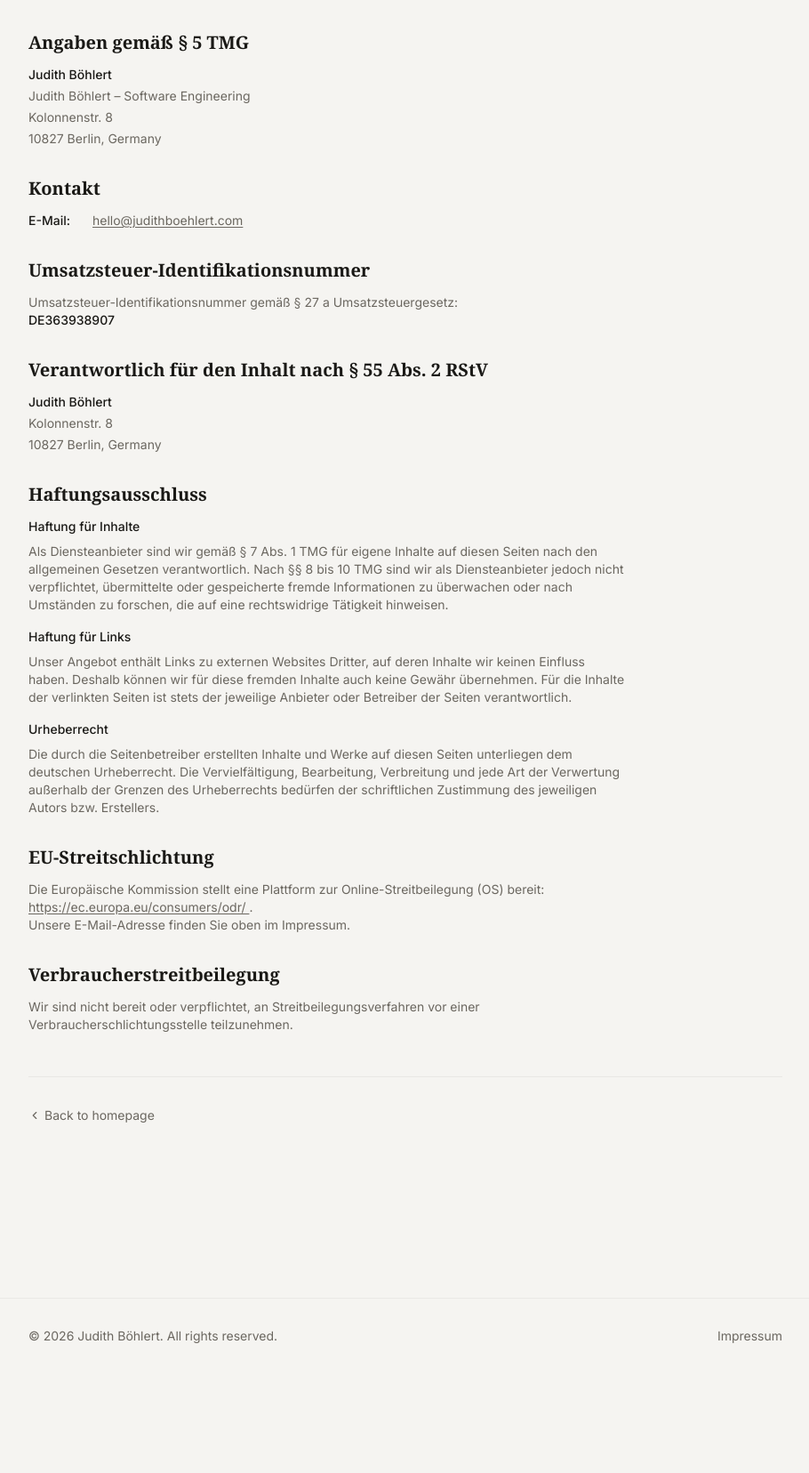
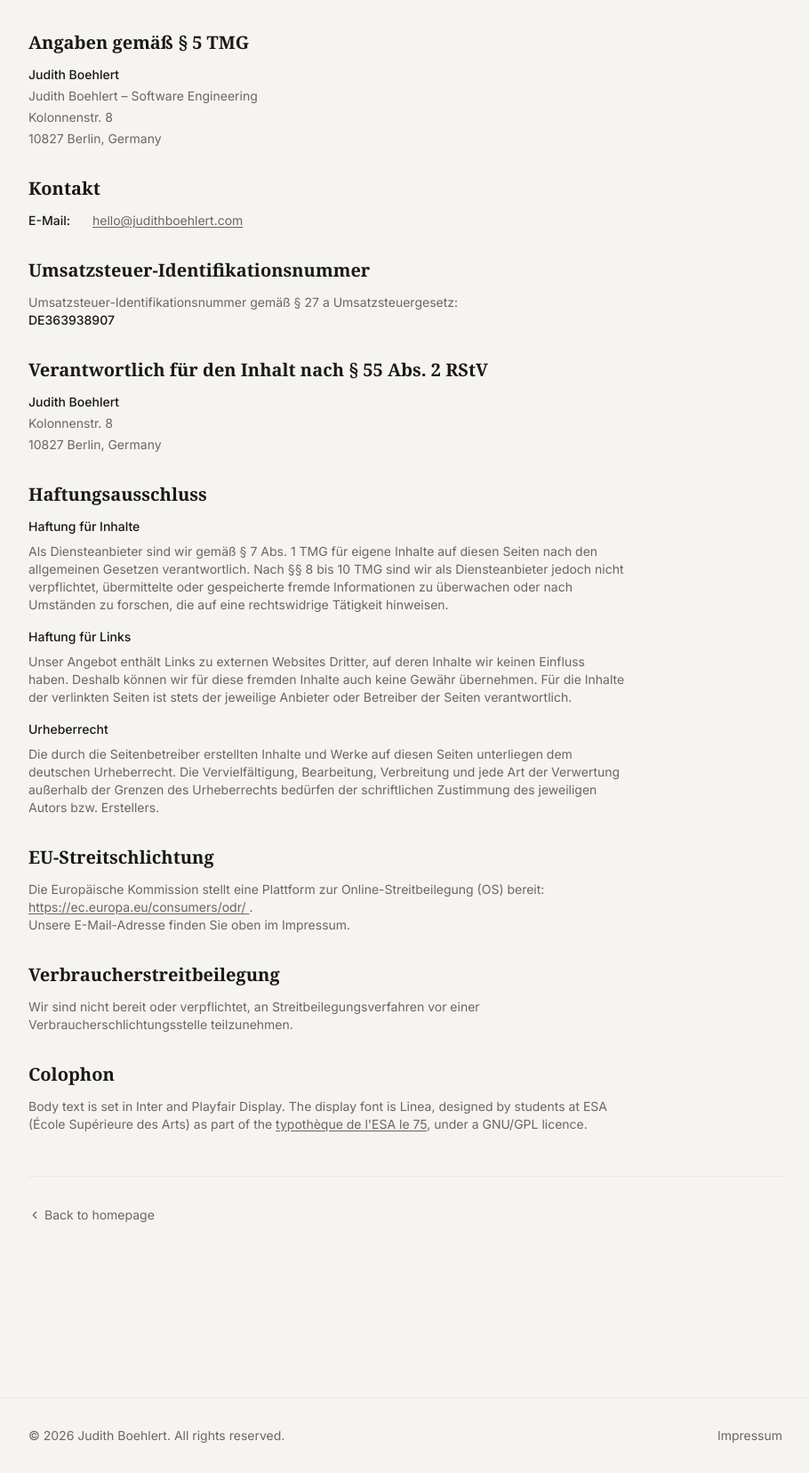
Before and after one commit to judicodes/personal-homepage, an Astro site: page /imprint in a window 1280 px wide. Shown: the part 199-1855 px from the top of the page at 89% size, without its empty margins (184-1094 px from the left). Before the commit the page ends 1743 px from the top, so only its background shows below. Built offline with nearby package versions, Linux system fonts and the light colour scheme; Astro itself is replaced by a stand-in of ours; a web font is replaced by a local one.

Commit message:
Cool font.

```diff
--- a/src/components/About.astro
+++ b/src/components/About.astro
@@ -41,7 +41,7 @@ import photo from '../assets/judi1_square_small.jpeg';
       <div class="md:col-span-1 order-1 md:order-2 flex justify-center md:justify-end">
         <Image
           src={photo}
-          alt="Judith Böhlert"
+          alt="Judith Boehlert"
           width={600}
           height={600}
           class="w-48 h-48 md:w-full md:h-auto md:aspect-square rounded-2xl object-cover"
--- a/src/components/Footer.astro
+++ b/src/components/Footer.astro
@@ -4,7 +4,7 @@ const year = new Date().getFullYear();
 
 <footer class="border-t border-black/5 dark:border-white/5 py-8 mt-24">
   <div class="max-w-4xl mx-auto px-6 flex flex-col sm:flex-row items-center justify-between gap-4 text-sm text-[#6b6760] dark:text-[#9b9790]">
-    <p>&copy; {year} Judith Böhlert. All rights reserved.</p>
+    <p>&copy; {year} Judith Boehlert. All rights reserved.</p>
     <nav aria-label="Footer navigation">
       <a
         href="/imprint"
--- a/src/components/Hero.astro
+++ b/src/components/Hero.astro
@@ -5,8 +5,8 @@
 <section class="py-24 sm:py-32">
   <div class="max-w-4xl mx-auto px-6">
     <div class="max-w-2xl">
-      <h1 class="font-serif text-5xl sm:text-6xl lg:text-7xl font-bold leading-tight text-[#1a1916] dark:text-[#e8e6e1] mb-6">
-        Judith Böhlert
+      <h1 class="text-5xl sm:text-6xl lg:text-7xl leading-tight text-[#1a1916] dark:text-[#e8e6e1] mb-6" style="font-family: 'Linea', serif;">
+        Judith Boehlert
       </h1>
 
       <p class="text-xl sm:text-2xl font-serif italic text-[#6b6760] dark:text-[#9b9790] mb-6">
--- a/src/pages/connect.astro
+++ b/src/pages/connect.astro
@@ -2,7 +2,7 @@
 import ConnectLayout from '../layouts/ConnectLayout.astro';
 ---
 
-<ConnectLayout title="Connect — Judith Böhlert" description="Ways to reach and follow Judith Böhlert">
+<ConnectLayout title="Connect — Judith Boehlert" description="Ways to reach and follow Judith Boehlert">
   <main id="main-content" class="w-full max-w-sm mx-auto px-6 py-16">
 
     <!-- Header -->
@@ -14,7 +14,7 @@ import ConnectLayout from '../layouts/ConnectLayout.astro';
         <span class="font-serif text-2xl font-bold text-[#8b6f47]/60 select-none">J</span>
       </div>
       <h1 class="font-serif text-2xl font-bold text-[#1a1916] dark:text-[#e8e6e1]">
-        Judith Böhlert
+        Judith Boehlert
       </h1>
       <p class="text-sm text-[#6b6760] dark:text-[#9b9790] mt-1">
         Software Engineer &amp; Consultant
--- a/src/pages/imprint.astro
+++ b/src/pages/imprint.astro
@@ -4,7 +4,7 @@ import Nav from '../components/Nav.astro';
 import Footer from '../components/Footer.astro';
 ---
 
-<BaseLayout title="Impressum — Judith Böhlert" description="Legal information pursuant to § 5 TMG">
+<BaseLayout title="Impressum — Judith Boehlert" description="Legal information pursuant to § 5 TMG">
   <Nav />
   <main id="main-content" class="max-w-4xl mx-auto px-6 py-16 sm:py-24">
 
@@ -20,8 +20,8 @@ import Footer from '../components/Footer.astro';
           Angaben gemäß § 5 TMG
         </h2>
         <address class="not-italic space-y-1 text-sm">
-          <p class="font-medium text-[#1a1916] dark:text-[#e8e6e1]">Judith Böhlert</p>
-          <p>Judith Böhlert – Software Engineering</p>
+          <p class="font-medium text-[#1a1916] dark:text-[#e8e6e1]">Judith Boehlert</p>
+          <p>Judith Boehlert – Software Engineering</p>
           <p>Kolonnenstr. 8</p>
           <p>10827 Berlin, Germany</p>
         </address>
@@ -64,7 +64,7 @@ import Footer from '../components/Footer.astro';
           Verantwortlich für den Inhalt nach § 55 Abs. 2 RStV
         </h2>
         <address class="not-italic space-y-1 text-sm">
-          <p class="font-medium text-[#1a1916] dark:text-[#e8e6e1]">Judith Böhlert</p>
+          <p class="font-medium text-[#1a1916] dark:text-[#e8e6e1]">Judith Boehlert</p>
           <p>Kolonnenstr. 8</p>
           <p>10827 Berlin, Germany</p>
         </address>
@@ -138,6 +138,24 @@ import Footer from '../components/Footer.astro';
         </p>
       </section>
 
+      <!-- Colophon -->
+      <section>
+        <h2 class="font-serif text-xl font-bold text-[#1a1916] dark:text-[#e8e6e1] mb-3">
+          Colophon
+        </h2>
+        <p class="text-sm">
+          Body text is set in Inter and Playfair Display. The display font is Linea, designed by
+          students at ESA (École Supérieure des Arts) as part of the
+          <a
+            href="https://typotheque.le75.be/"
+            target="_blank"
+            rel="noopener noreferrer"
+            class="underline underline-offset-2 hover:text-[#8b6f47] transition-colors duration-150"
+          >typothèque de l'ESA le 75</a>,
+          under a GNU/GPL licence.
+        </p>
+      </section>
+
     </div>
 
     <div class="mt-12 pt-8 border-t border-black/5 dark:border-white/5">
--- a/src/pages/index.astro
+++ b/src/pages/index.astro
@@ -8,7 +8,7 @@ import LowNoise from '../components/LowNoise.astro';
 import Footer from '../components/Footer.astro';
 ---
 
-<BaseLayout title="Judith Böhlert — Software Engineer & Consultant">
+<BaseLayout title="Judith Boehlert — Software Engineer & Consultant">
   <Nav />
   <main id="main-content">
     <Hero />
--- a/src/styles/global.css
+++ b/src/styles/global.css
@@ -1,4 +1,20 @@
 @import "tailwindcss";
+
+@font-face {
+  font-family: 'Linea';
+  src: url('/fonts/Linea.otf') format('opentype');
+  font-weight: normal;
+  font-style: normal;
+  font-display: swap;
+}
+
+@font-face {
+  font-family: 'OnlyTrue';
+  src: url('/fonts/OnlyTrue-Neutral.ttf') format('truetype');
+  font-weight: normal;
+  font-style: normal;
+  font-display: swap;
+}
 
 /* Dark mode via .dark class on <html> */
 @custom-variant dark (&:where(.dark, .dark *));
```
Also changed, not shown: public/fonts/Linea.otf (added).
